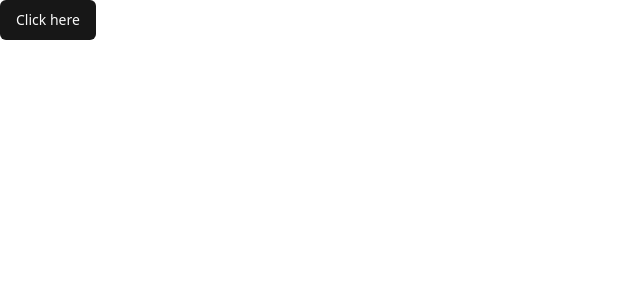
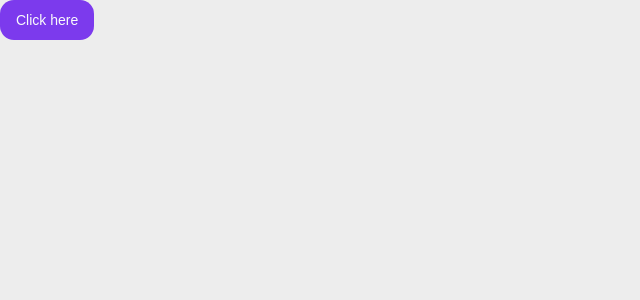
Before and after one commit to Ishtiak007/NextMart-Client, a Next.js app: page / in a window 1280 px wide. Shown: the top 300 px of the page, without its empty margins (0-640 px from the left). Built offline with nearby package versions, Linux system fonts and the light colour scheme.

Commit message:
add global Tailwind CSS theming with light and dark mode support

```diff
--- a/src/app/globals.css
+++ b/src/app/globals.css
@@ -2,59 +2,80 @@
 @tailwind components;
 @tailwind utilities;
 
+body {
+  font-family: Arial, Helvetica, sans-serif;
+}
+
 @layer base {
   :root {
-    --background: 0 0% 100%;
-    --foreground: 0 0% 3.9%;
+    --background: 0, 0%, 93%;
+    --foreground: 224 71.4% 4.1%;
     --card: 0 0% 100%;
-    --card-foreground: 0 0% 3.9%;
+    --card-foreground: 224 71.4% 4.1%;
     --popover: 0 0% 100%;
-    --popover-foreground: 0 0% 3.9%;
-    --primary: 0 0% 9%;
-    --primary-foreground: 0 0% 98%;
-    --secondary: 0 0% 96.1%;
-    --secondary-foreground: 0 0% 9%;
-    --muted: 0 0% 96.1%;
-    --muted-foreground: 0 0% 45.1%;
-    --accent: 0 0% 96.1%;
-    --accent-foreground: 0 0% 9%;
+    --popover-foreground: 224 71.4% 4.1%;
+    --primary: 262.1 83.3% 57.8%;
+    --primary-foreground: 210 20% 98%;
+    --secondary: 0, 0%, 89%;
+    --secondary-foreground: 220.9 39.3% 11%;
+    --muted: 0, 0%, 89%;
+    --muted-foreground: 220 8.9% 46.1%;
+    --accent: 0, 0%, 89%;
+    --accent-foreground: 220.9 39.3% 11%;
     --destructive: 0 84.2% 60.2%;
-    --destructive-foreground: 0 0% 98%;
-    --border: 0 0% 89.8%;
-    --input: 0 0% 89.8%;
-    --ring: 0 0% 3.9%;
+    --destructive-foreground: 210 20% 98%;
+    --border: 0, 0%, 11%, 0.1;
+    --input: 0, 0%, 11%, 0.1;
+    --ring: 262.1 83.3% 57.8%;
+    --radius: 1rem;
     --chart-1: 12 76% 61%;
     --chart-2: 173 58% 39%;
     --chart-3: 197 37% 24%;
     --chart-4: 43 74% 66%;
     --chart-5: 27 87% 67%;
-    --radius: 0.5rem
+    --sidebar-background: 0 0% 98%;
+    --sidebar-foreground: 240 5.3% 26.1%;
+    --sidebar-primary: 240 5.9% 10%;
+    --sidebar-primary-foreground: 0 0% 98%;
+    --sidebar-accent: 240 4.8% 95.9%;
+    --sidebar-accent-foreground: 240 5.9% 10%;
+    --sidebar-border: 220 13% 91%;
+    --sidebar-ring: 217.2 91.2% 59.8%;
   }
+
   .dark {
-    --background: 0 0% 3.9%;
-    --foreground: 0 0% 98%;
-    --card: 0 0% 3.9%;
-    --card-foreground: 0 0% 98%;
-    --popover: 0 0% 3.9%;
-    --popover-foreground: 0 0% 98%;
-    --primary: 0 0% 98%;
-    --primary-foreground: 0 0% 9%;
-    --secondary: 0 0% 14.9%;
-    --secondary-foreground: 0 0% 98%;
-    --muted: 0 0% 14.9%;
-    --muted-foreground: 0 0% 63.9%;
-    --accent: 0 0% 14.9%;
-    --accent-foreground: 0 0% 98%;
+    --background: 224 71.4% 4.1%;
+    --foreground: 210 20% 98%;
+    --card: 224 71.4% 4.1%;
+    --card-foreground: 210 20% 98%;
+    --popover: 224 71.4% 4.1%;
+    --popover-foreground: 210 20% 98%;
+    --primary: 263.4 70% 50.4%;
+    --primary-foreground: 210 20% 98%;
+    --secondary: 215 27.9% 16.9%;
+    --secondary-foreground: 210 20% 98%;
+    --muted: 215 27.9% 16.9%;
+    --muted-foreground: 217.9 10.6% 64.9%;
+    --accent: 215 27.9% 16.9%;
+    --accent-foreground: 210 20% 98%;
     --destructive: 0 62.8% 30.6%;
-    --destructive-foreground: 0 0% 98%;
-    --border: 0 0% 14.9%;
-    --input: 0 0% 14.9%;
-    --ring: 0 0% 83.1%;
+    --destructive-foreground: 210 20% 98%;
+    --border: 215 27.9% 16.9%;
+    --input: 215 27.9% 16.9%;
+    --ring: 263.4 70% 50.4%;
     --chart-1: 220 70% 50%;
     --chart-2: 160 60% 45%;
     --chart-3: 30 80% 55%;
     --chart-4: 280 65% 60%;
-    --chart-5: 340 75% 55%
+    --chart-5: 340 75% 55%;
+    --sidebar-background: 240 5.9% 10%;
+    --sidebar-foreground: 240 4.8% 95.9%;
+    --sidebar-primary: 224.3 76.3% 48%;
+    --sidebar-primary-foreground: 0 0% 100%;
+    --sidebar-accent: 240 3.7% 15.9%;
+    --sidebar-accent-foreground: 240 4.8% 95.9%;
+    --sidebar-border: 240 3.7% 15.9%;
+    --sidebar-ring: 217.2 91.2% 59.8%;
   }
 }
 
```
Also changed, not shown: 1 other file (tests, documents, lock files or other folders).
